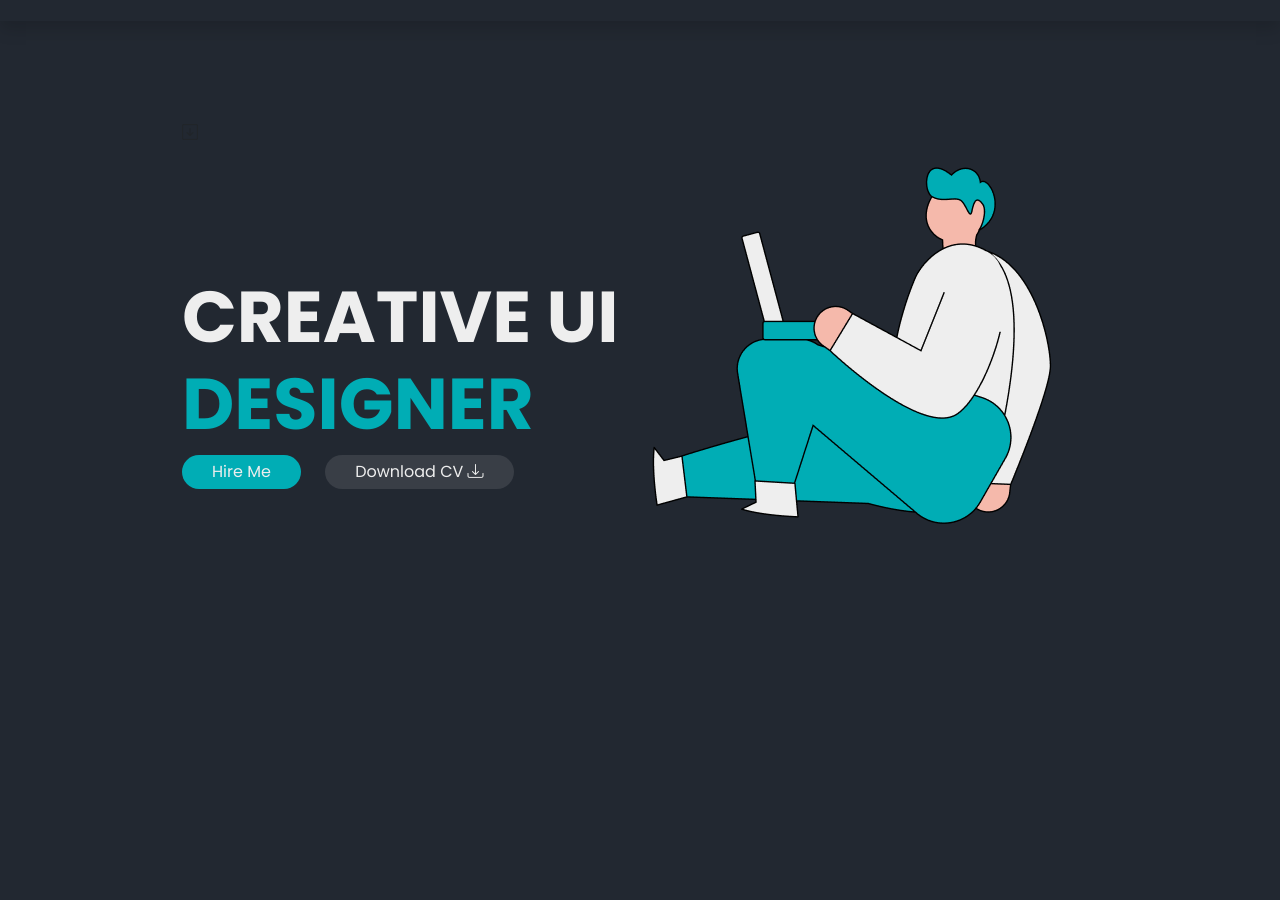
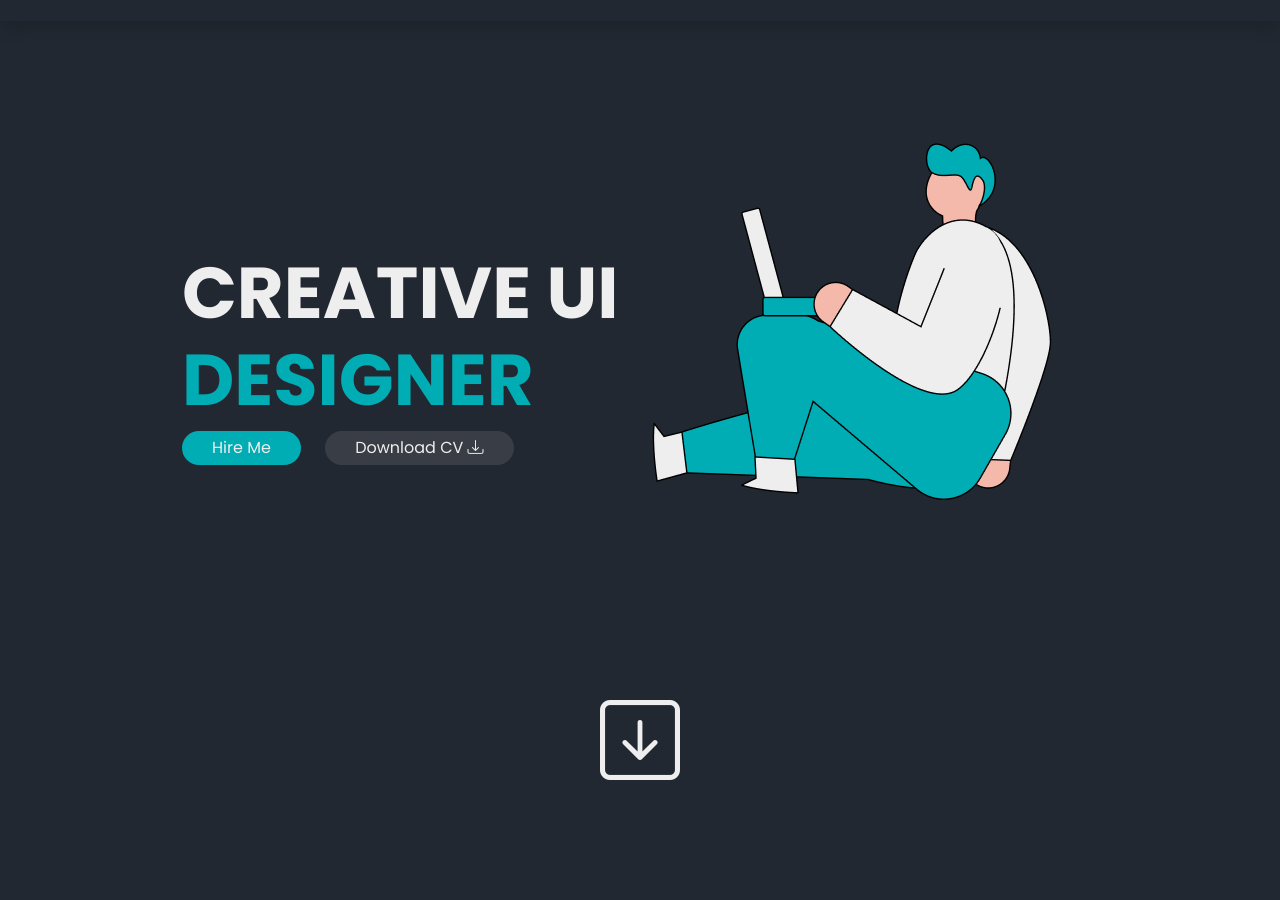
Before and after one commit to sarowar-hossen987/Assignment, a plain HTML site: page Index.html in a window 1280 px wide. Shown: the part 52-952 px from the top of the page. Drawn offline with nearby package versions, Linux system fonts and the light colour scheme.

Commit message:
Hero Icon added

```diff
--- a/Index.html
+++ b/Index.html
@@ -44,7 +44,10 @@
                 <div class="col-12 col-md-6 col-lg-6 order-1 order-md-2 order-lg-2">
                     <img src="Group 2346.png" alt="">
                 </div>
-                <i class="bi bi-arrow-down-square"></i>
+
+            </div>
+            <div>
+                <p class="hero-icon display-1"><a href="#"><i class="bi bi-arrow-down-square"></i></a></p>
             </div>
         </div>
       </section>
--- a/style.css
+++ b/style.css
@@ -74,6 +74,17 @@ a{
 }
 
 .btn-2nd:hover{
+    transform: scale(1.1);
+}
+
+.hero-section .hero-icon{
+    color: #eeeeee;
+    display: flex;
+    justify-content: center;
+    transition: 0.3s ease-in-out;
+}
+
+.hero-section .hero-icon:hover{
     transform: scale(1.1);
 }
 
```
